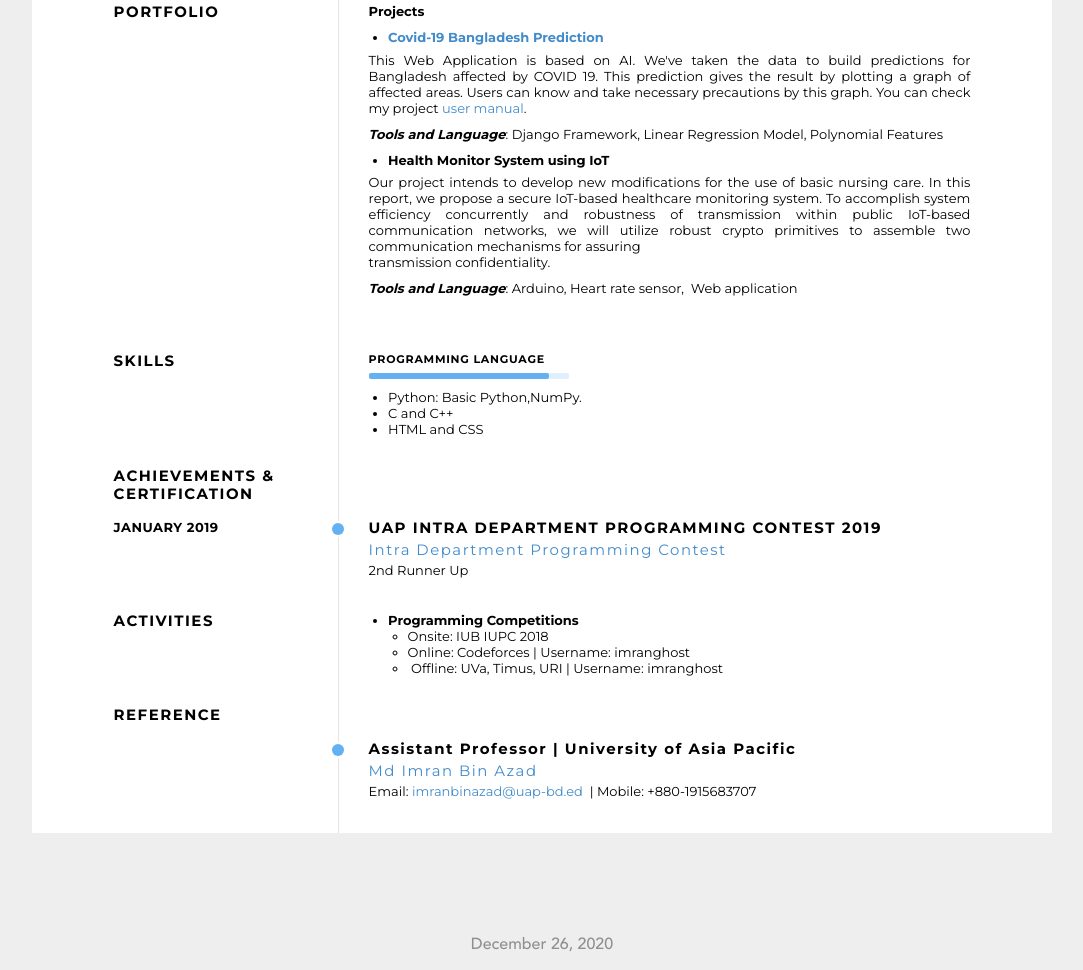
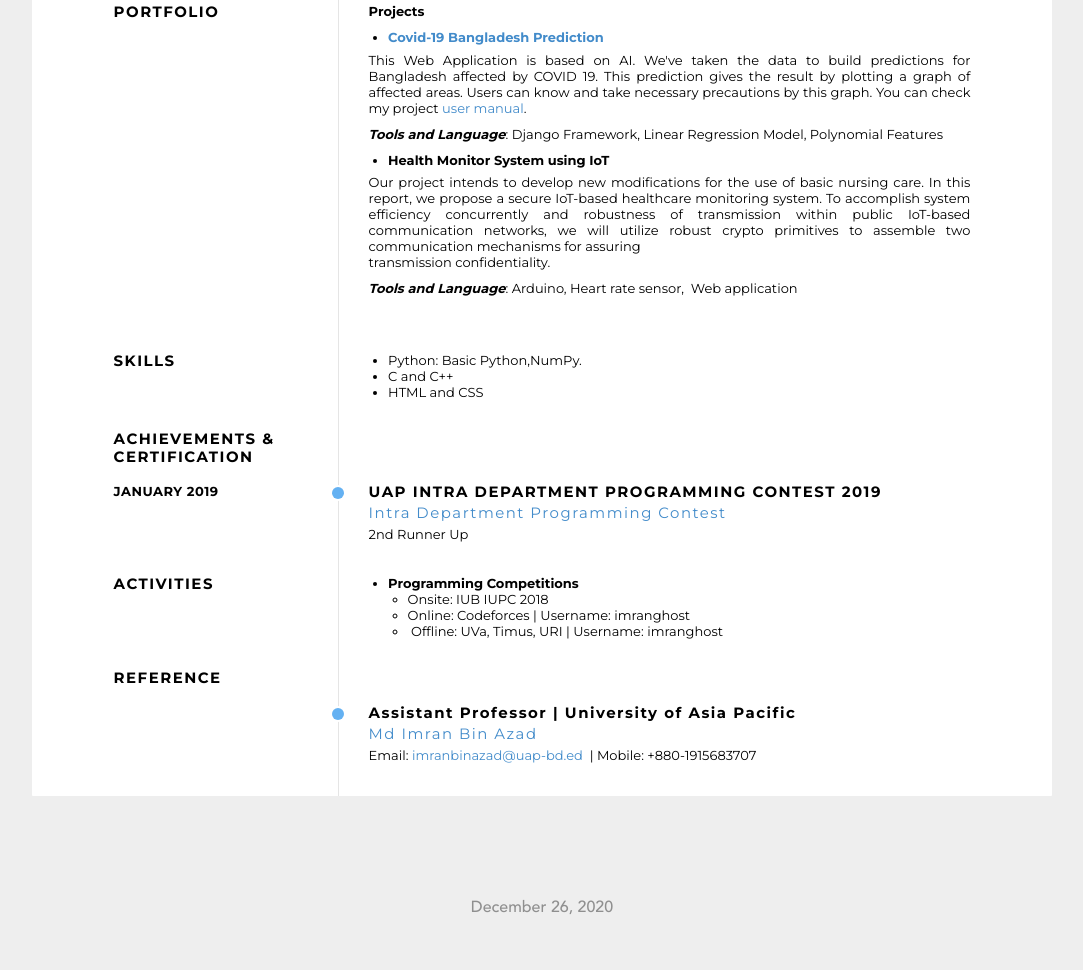
Before and after one commit to imranhossain003/Resume, a plain HTML site: page index.html in a window 1280 px wide. Shown: the part 777-1747 px from the top of the page, without its empty margins (98-1181 px from the left). After the commit the page ends 1710 px from the top, so only its background shows below. Drawn offline with nearby package versions, Linux system fonts and the light colour scheme; no server answers.

Commit message:
Update index.html

```diff
--- a/index.html
+++ b/index.html
@@ -1053,7 +1053,7 @@ body {
 </ul>
 <p style="text-align: justify;">Our project intends to develop new modifications for the use of basic nursing care. In this report, we propose a secure IoT-based healthcare monitoring system. To accomplish system efficiency concurrently and robustness of transmission within public IoT-based communication networks, we will utilize robust crypto primitives to assemble two communication mechanisms for assuring<br/>transmission confidentiality.</p>
 <p style="text-align: justify;"><em><strong>Tools and Language</strong></em>: Arduino, Heart rate sensor,&nbsp; Web application</p>
-<p></p></div></div></div><div class="clearfix"></div></article></section><section class="timeline-row strengths" data-bind="sections" id="strengths"><div class="timeline-left"><header><h3 class="header-text empty" data-bind="label"><span class="sc-laRPJI eNpfYQ"><span contenteditable="false" class="sc-jeGSBP gShaPU">Skills</span></span></h3></header></div><div class="timeline-right"><div class="row"><article class="col-sm-6 " data-bind="contents"><h4 data-bind="name"><span class="sc-laRPJI eNpfYQ"><span contenteditable="false" class="sc-jeGSBP gShaPU">Programming language</span></span></h4><div class="article-body competency"><div class="competency-bar"><div class="competency-level" data-bind="level" style="width:90%"></div></div><div class="sc-jgHCyG hfVqKq"><div class="mce-content-body"><ul>
+<p></p></div></div></div><div class="clearfix"></div></article></section><section class="timeline-row strengths" data-bind="sections" id="strengths"><div class="timeline-left"><header><h3 class="header-text empty" data-bind="label"><span class="sc-laRPJI eNpfYQ"><span contenteditable="false" class="sc-jeGSBP gShaPU">Skills</span></span></h3></header></div><div class="timeline-right"><div class="row"><article class="col-sm-6 " data-bind="contents"><h4 data-bind="name"><span class="sc-laRPJI eNpfYQ"><span contenteditable="false" class="sc-jeGSBP gShaPU"></span></span></h4><div class="article-body competency"><div class="sc-jgHCyG hfVqKq"><div class="mce-content-body"><ul>
 <li>Python: Basic Python,NumPy.</li>
 <li>C and C++</li>
 <li>HTML and CSS</li>
```
